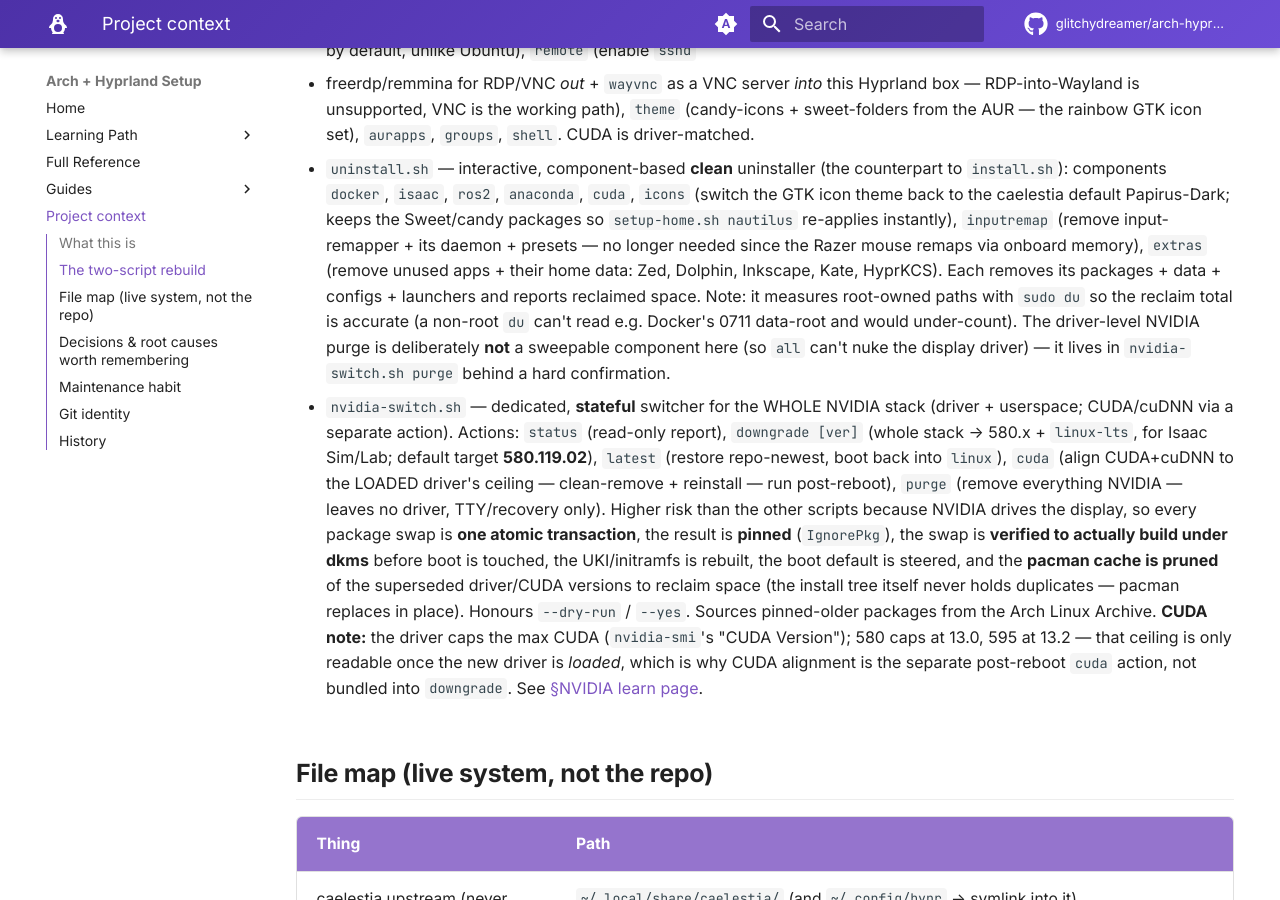
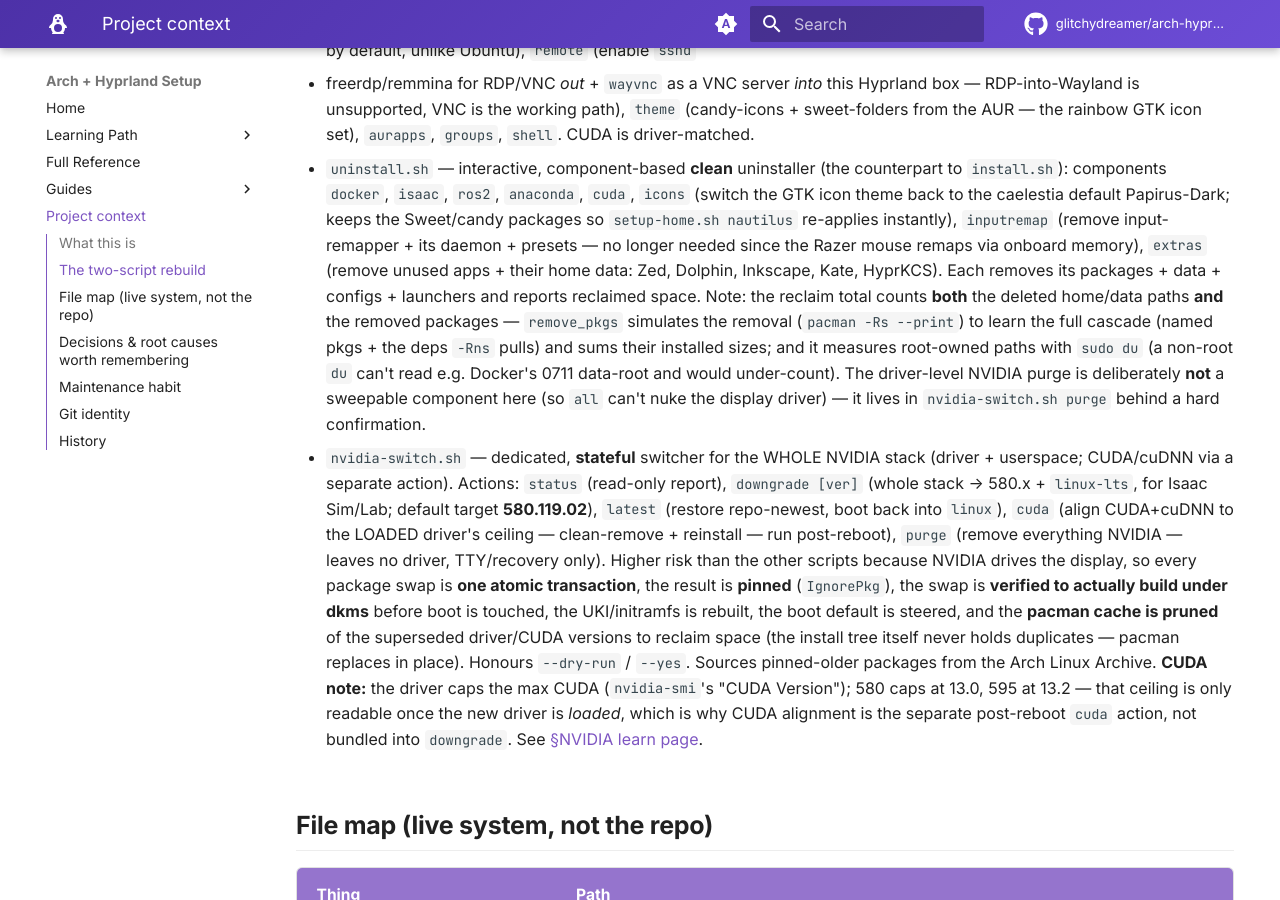
Before and after one commit to glitchydreamer/arch-hyprland-setup, an MkDocs documentation site: the page built from docs/project-context.md, in a window 1280 px wide and 900 px high, scrolled down 1201 px. Built offline with MkDocs 1.6.1 and Material for MkDocs 9.7.7, drawn with Linux system fonts in a browser that asks for light colours; comment, search, counter and statistics services are not loaded.

Commit message:
fix(uninstall): count removed packages in the reclaimed-space total
The "Approx space reclaimed" tally only summed deleted home/data paths, so a
package-only removal (e.g. `extras`) reported ~2 MB while pacman actually freed
~720 MB. remove_pkgs now simulates the removal with `pacman -Rs --print` to get
the full cascade (named packages + the deps -Rns pulls) and adds their installed
sizes to the tally. -Rs --print expands the same set as -Rns (the -n/--nosave
flag only affects .pacsave files and can't combine with --print) and needs no root.

Co-Authored-By: Claude Opus 4.7 <noreply@anthropic.com>

```diff
--- a/docs/project-context.md
+++ b/docs/project-context.md
@@ -66,9 +66,12 @@ user.name`, then log out/in (fish shell + group changes need a fresh session).
   no longer needed since the Razer mouse remaps via onboard memory), `extras`
   (remove unused apps + their home data: Zed, Dolphin, Inkscape, Kate, HyprKCS).
   Each removes its packages + data + configs + launchers and reports
-  reclaimed space. Note: it measures root-owned paths with `sudo du` so the
-  reclaim total is accurate (a non-root `du` can't read e.g. Docker's 0711
-  data-root and would under-count). The driver-level NVIDIA purge is deliberately
+  reclaimed space. Note: the reclaim total counts **both** the deleted home/data
+  paths **and** the removed packages — `remove_pkgs` simulates the removal
+  (`pacman -Rs --print`) to learn the full cascade (named pkgs + the deps `-Rns`
+  pulls) and sums their installed sizes; and it measures root-owned paths with
+  `sudo du` (a non-root `du` can't read e.g. Docker's 0711 data-root and would
+  under-count). The driver-level NVIDIA purge is deliberately
   **not** a sweepable component here (so `all` can't nuke the display driver) — it
   lives in `nvidia-switch.sh purge` behind a hard confirmation.
 - `nvidia-switch.sh` — dedicated, **stateful** switcher for the WHOLE NVIDIA
```
Also changed, not shown: 1 other file.
